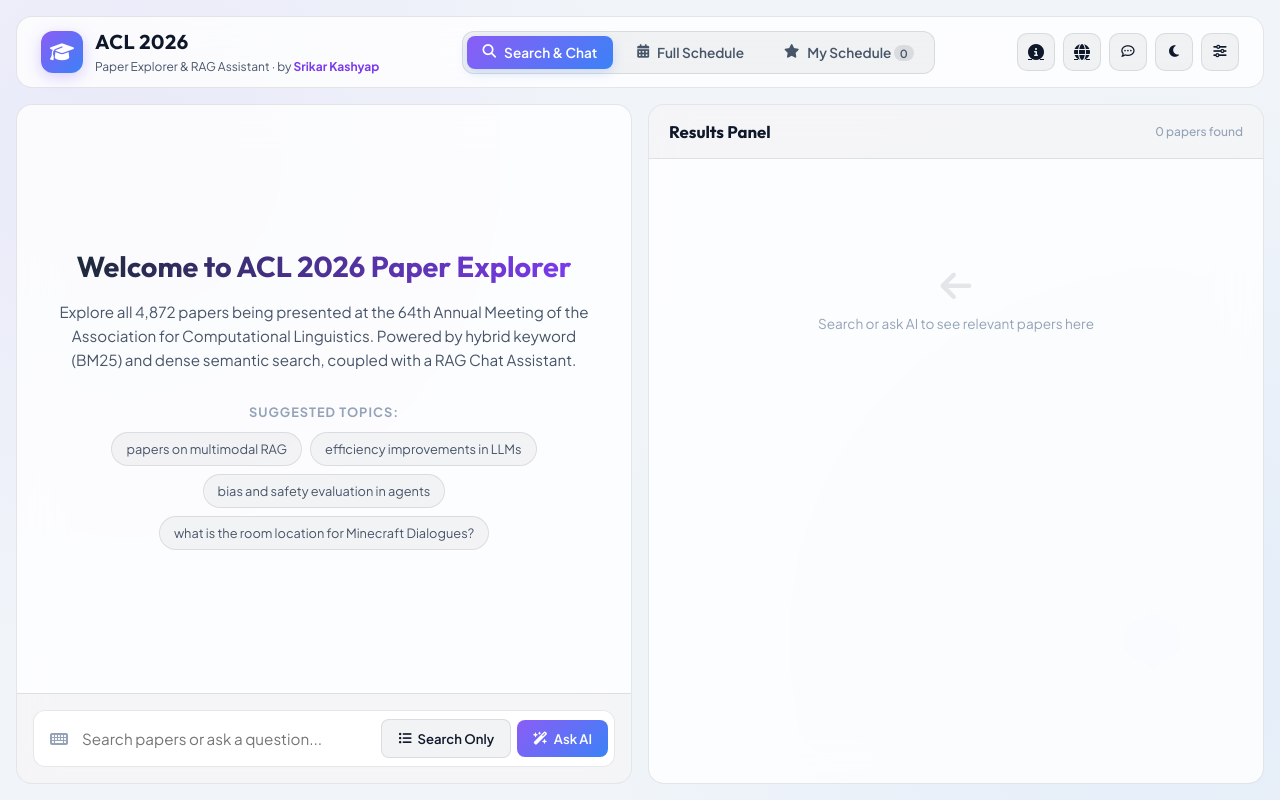
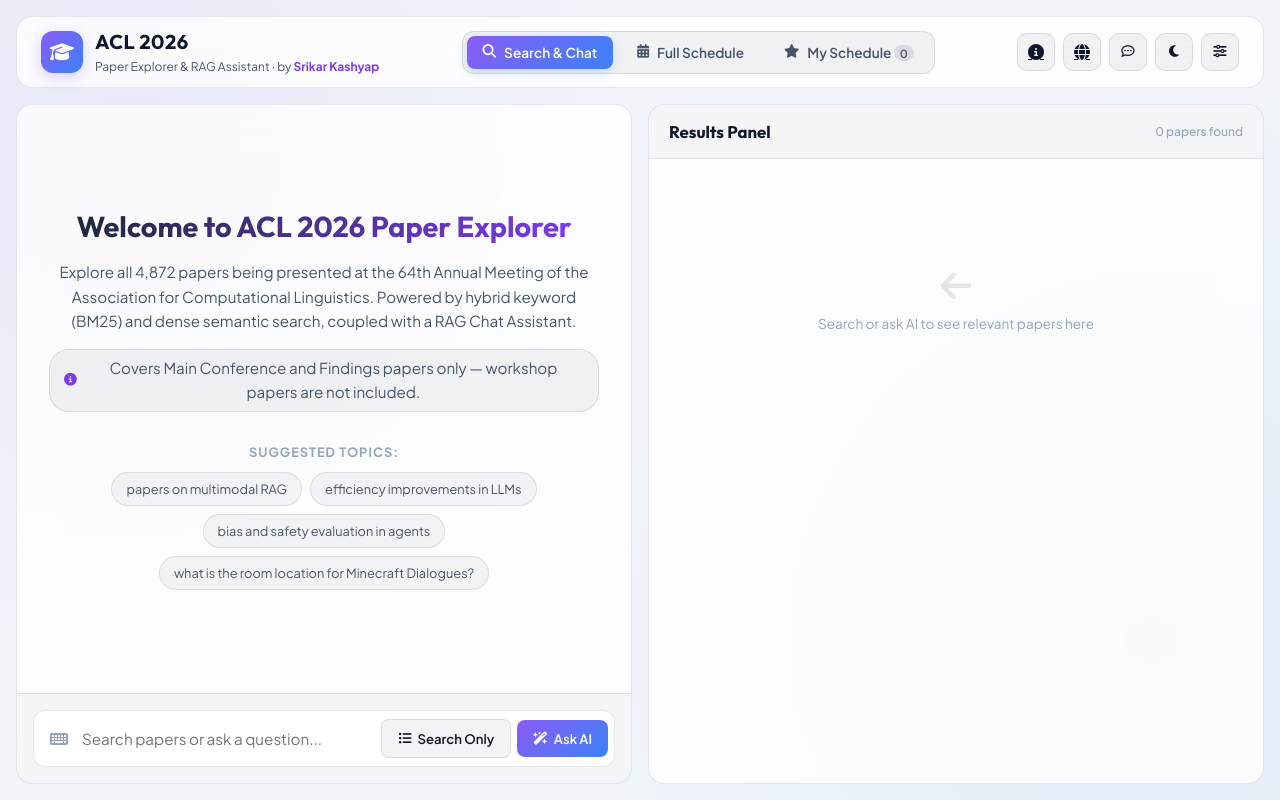
Before and after one commit to SrikarKashyap/acl-paper-explorer, a Flask app: page / in a window 1280 px wide. Run offline with Flask 3, Linux system fonts and the light colour scheme; data that the repository does not hold is empty; parts of the project's set-up code (start-up, migrations or seed data) failed here and were passed over.

Commit message:
Add coverage note: Main Conference and Findings papers only, no workshops
Co-authored-by: Cursor <cursoragent@cursor.com>

```diff
--- a/static/style.css
+++ b/static/style.css
@@ -440,6 +440,23 @@ body {
     line-height: 1.6;
 }
 
+.coverage-note {
+    font-size: 0.78rem;
+    color: var(--text-muted);
+    display: flex;
+    align-items: center;
+    gap: 6px;
+    background: var(--subtle-bg);
+    border: 1px solid var(--border-color);
+    border-radius: 20px;
+    padding: 6px 14px;
+}
+
+.coverage-note i {
+    color: var(--color-purple);
+    font-size: 0.8rem;
+}
+
 .suggested-queries {
     margin-top: 16px;
     width: 100%;
--- a/templates/about.html
+++ b/templates/about.html
@@ -53,8 +53,12 @@
                 <strong>ACL 2026 Paper Explorer</strong> is a fast way to explore the <strong>4,872 papers</strong>
                 presented at the 64th Annual Meeting of the Association for Computational Linguistics (July 5&ndash;7, 2026).
                 Conference programs this large are impossible to skim — the idea here is simple: type what you care about
-                in plain language, get the most relevant papers instantly, star the ones you want to see, and walk out
+                in plain language, get the most relevant papers instantly,                 star the ones you want to see, and walk out
                 with a session-by-session itinerary in your calendar.
+            </p>
+            <p>
+                <strong>Coverage note:</strong> this tool includes <strong>Main Conference and Findings papers only</strong> —
+                workshop papers are not part of the dataset.
             </p>
 
             <h3><i class="fa-solid fa-magnifying-glass"></i> How search works</h3>
--- a/templates/index.html
+++ b/templates/index.html
@@ -94,6 +94,7 @@
                         <div class="welcome-box" id="welcome-box">
                             <h2>Welcome to ACL 2026 Paper Explorer</h2>
                             <p class="welcome-desc">Explore all 4,872 papers being presented at the 64th Annual Meeting of the Association for Computational Linguistics. Powered by hybrid keyword (BM25) and dense semantic search, coupled with a RAG Chat Assistant.</p>
+                            <p class="coverage-note"><i class="fa-solid fa-circle-info"></i> Covers Main Conference and Findings papers only — workshop papers are not included.</p>
 
                             <div class="suggested-queries">
                                 <h4>Suggested Topics:</h4>
```
